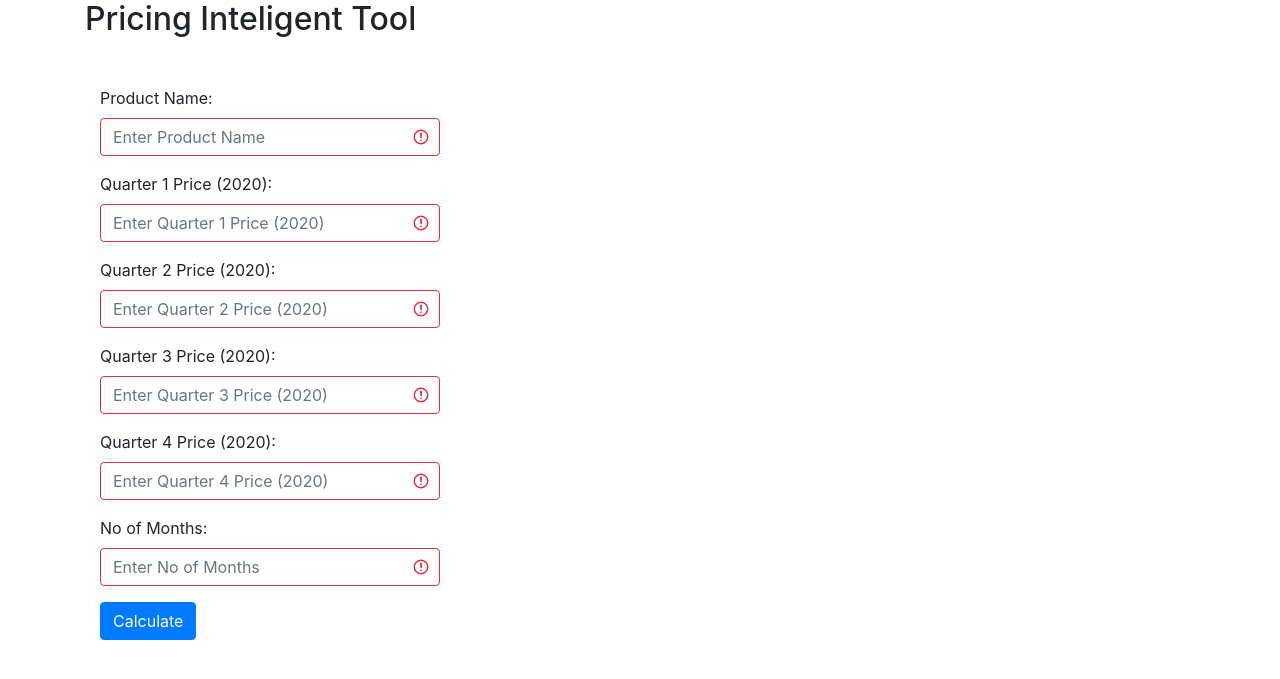
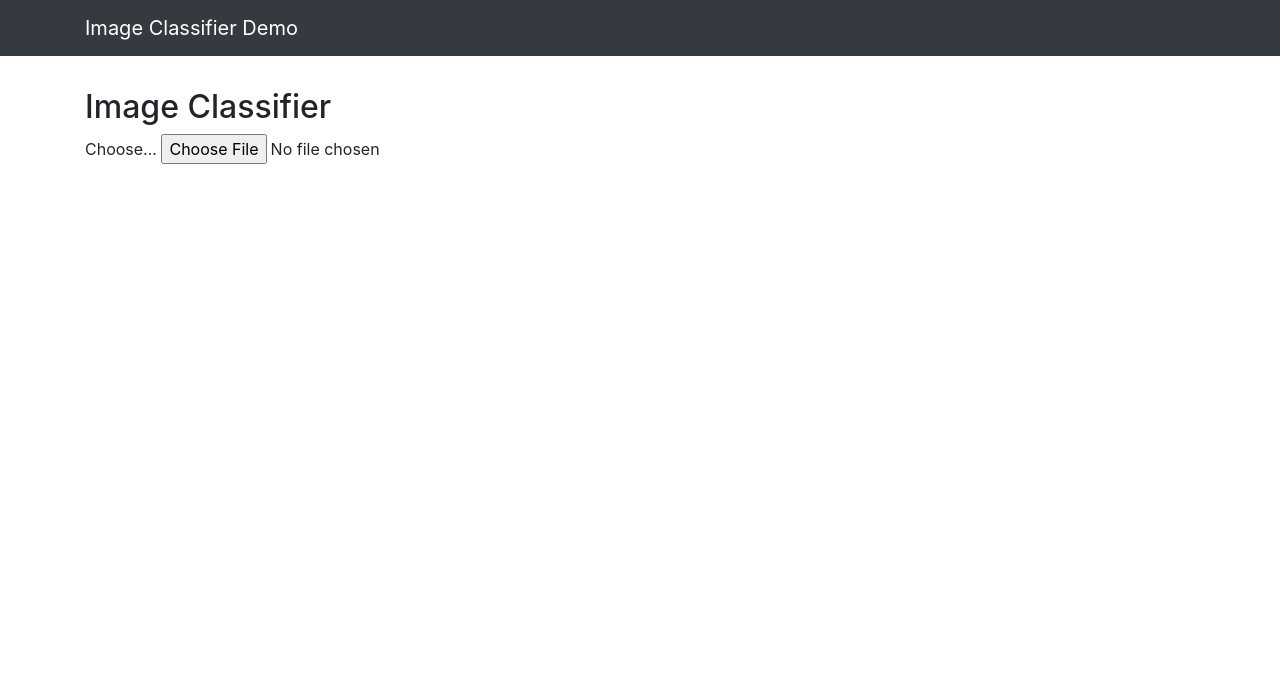
Before and after one commit to leenajyotishi/cartoonify, a Flask app: page / in a window 1280 px wide. Shown: the top 679 px of the page. Run offline with Flask 2, Linux system fonts and the light colour scheme; some libraries are stand-ins or nearby versions.

Commit message:
Add files via upload

```diff
--- a/app.py
+++ b/app.py
@@ -1,43 +1,84 @@
-from flask import Flask, request, jsonify, render_template,redirect,url_for
-import pandas as pd
-from fbprophet import Prophet
-app=Flask(__name__)
+from __future__ import division, print_function
+# coding=utf-8
+import sys
+import os
+import glob
+import re
+import numpy as np
 
-@app.route('/')
-def home():
-    return render_template('Main.html')
+# Keras
+from keras.applications.imagenet_utils import preprocess_input, decode_predictions
+from keras.models import load_model
+from keras.preprocessing import image
 
-@app.route('/data',methods=['POST'])
-def data():
+# Flask utils
+from flask import Flask, redirect, url_for, request, render_template
+from werkzeug.utils import secure_filename
+from gevent.pywsgi import WSGIServer
 
-    Noofmonths=int(request.form['Noofmonths'])
-    Productnm=request.form['Product']
-    PriceQ1=int(request.form['Quarter1'])
-    PriceQ2=int(request.form['Quarter2'])
-    PriceQ3=int(request.form['Quarter3'])
-    PriceQ4=int(request.form['Quarter4'])
-    data1 = {'Product':[Productnm],'2020-01-01':[PriceQ1],'2020-03-01':[PriceQ2],'2020-06-01':[PriceQ3],
-       '2020-09-01':[PriceQ4]}
-    df1 = pd.DataFrame(data1)
-    gapminder_tidy = df1.melt(id_vars=["Product"],
-                              var_name="year",
-                              value_name="Amount")
-    df = gapminder_tidy.rename(columns={'year': 'ds', 'Amount':'y'})
-    grouped = df.groupby('Product')
-    final = pd.DataFrame()
-    for g in grouped.groups:
-        group = grouped.get_group(g)
-        m = Prophet()
-        m.fit(group)
-        future = m.make_future_dataframe(periods=Noofmonths, freq='M')
-        forecast = m.predict(future)
-        forecast = forecast.rename(columns={'yhat': g})
-        final = pd.merge(final, forecast.set_index('ds'), how='outer', left_index=True, right_index=True)
-    final = final[[ g for g in grouped.groups.keys()]]
-    dff = pd.DataFrame(final)
-    dff = dff.rename(columns={'ds': 'd'})
-    return render_template('data.html', data=dff.to_html(classes='form-group'))
+# Define a flask app
+app = Flask(__name__)
+
+# Model saved with Keras model.save()
+MODEL_PATH = 'models/model_resnet.h5'
+
+# Load your trained model
+# model = load_model(MODEL_PATH,compile=False)
+# model._make_predict_function()          # Necessary
+# print('Model loaded. Start serving...')
+
+# You can also use pretrained model from Keras
+# Check https://keras.io/applications/
+from keras.applications.resnet50 import ResNet50
+model = ResNet50(weights='imagenet')
+model.save('models/model_resnet.h5')
+print('Model loaded. Check http://127.0.0.1:5000/')
 
 
-if __name__ == "__main__":
-     app.run(debug=True)
+def model_predict(img_path, model):
+    img = image.load_img(img_path, target_size=(224, 224))
+
+    # Preprocessing the image
+    x = image.img_to_array(img)
+    # x = np.true_divide(x, 255)
+    x = np.expand_dims(x, axis=0)
+
+    # Be careful how your trained model deals with the input
+    # otherwise, it won't make correct prediction!
+    x = preprocess_input(x, mode='caffe')
+
+    preds = model.predict(x)
+    return preds
+
+
+@app.route('/', methods=['GET'])
+def index():
+    # Main page
+    return render_template('index.html')
+
+
+@app.route('/predict', methods=['GET', 'POST'])
+def upload():
+    if request.method == 'POST':
+        # Get the file from post request
+        f = request.files['file']
+
+        # Save the file to ./uploads
+        basepath = os.path.dirname(__file__)
+        file_path = os.path.join(
+            basepath, 'uploads', secure_filename(f.filename))
+        f.save(file_path)
+
+        # Make prediction
+        preds = model_predict(file_path, model)
+
+        # Process your result for human
+        # pred_class = preds.argmax(axis=-1)            # Simple argmax
+        pred_class = decode_predictions(preds, top=1)   # ImageNet Decode
+        result = str(pred_class[0][0][1])               # Convert to string
+        return result
+    return None
+
+
+if __name__ == '__main__':
+    app.run(debug=True)
--- /dev/null
+++ b/templates/base.html
@@ -0,0 +1,31 @@
+<html lang="en">
+
+<head>
+    <meta charset="UTF-8">
+    <meta name="viewport" content="width=device-width, initial-scale=1.0">
+    <meta http-equiv="X-UA-Compatible" content="ie=edge">
+    <title>Image Classifier Demo</title>
+    <link href="https://cdn.bootcss.com/bootstrap/4.0.0/css/bootstrap.min.css" rel="stylesheet">
+    <script src="https://cdn.bootcss.com/popper.js/1.12.9/umd/popper.min.js"></script>
+    <script src="https://cdn.bootcss.com/jquery/3.3.1/jquery.min.js"></script>
+    <script src="https://cdn.bootcss.com/bootstrap/4.0.0/js/bootstrap.min.js"></script>
+    <link href="{{ url_for('static', filename='css/main.css') }}" rel="stylesheet">
+</head>
+
+<body>
+    <nav class="navbar navbar-dark bg-dark">
+        <div class="container">
+            <a class="navbar-brand" href="#">Image Classifier Demo</a>
+
+        </div>
+    </nav>
+    <div class="container">
+        <div id="content" style="margin-top:2em">{% block content %}{% endblock %}</div>
+    </div>
+</body>
+
+<footer>
+    <script src="{{ url_for('static', filename='js/main.js') }}" type="text/javascript"></script>
+</footer>
+
+</html>
--- a/templates/index.html
+++ b/templates/index.html
@@ -1,34 +1,31 @@
-<!DOCTYPE html>
-<html >
-<!--From https://codepen.io/frytyler/pen/EGdtg-->
-<head>
-  <meta charset="UTF-8">
-  <title>Pricing Intelligent Tool</title>
-  <link href='https://fonts.googleapis.com/css?family=Pacifico' rel='stylesheet' type='text/css'>
-<link href='https://fonts.googleapis.com/css?family=Arimo' rel='stylesheet' type='text/css'>
-<link href='https://fonts.googleapis.com/css?family=Hind:300' rel='stylesheet' type='text/css'>
-<link href='https://fonts.googleapis.com/css?family=Open+Sans+Condensed:300' rel='stylesheet' type='text/css'>
-<link rel="stylesheet" href="{{ url_for('static', filename='css/style.css') }}">
+{% extends "base.html" %} {% block content %}
 
-</head>
-<body>
- <div class="login">
-	<h1>Pricing Intelligent Tool</h1>
-<form class="" action="data" method="post" enctype="multipart/form-data" >
-<table>
-<input type="file" name="upload-file" value="" />
-No of Months:
-<input type="number" name="Noofmonths" value=""  data-tip='No of Months'>
-<input type="submit" name="Submit" Value="Calculate">
-</table>
-</form>
+<h2>Image Classifier</h2>
 
-<br>
-   <br>
+<div>
+    <form id="upload-file" method="post" enctype="multipart/form-data">
+        <label for="imageUpload" class="upload-label">
+            Choose...
+        </label>
+        <input type="file" name="file" id="imageUpload" accept=".png, .jpg, .jpeg">
+    </form>
 
+    <div class="image-section" style="display:none;">
+        <div class="img-preview">
+            <div id="imagePreview">
+            </div>
+        </div>
+        <div>
+            <button type="button" class="btn btn-primary btn-lg " id="btn-predict">Predict!</button>
+        </div>
+    </div>
 
- </div>
+    <div class="loader" style="display:none;"></div>
 
+    <h3 id="result">
+        <span> </span>
+    </h3>
 
-</body>
-</html>
+</div>
+
+{% endblock %}
```
Also changed, not shown: requirements.txt (+236 -41 lines), README.md.
